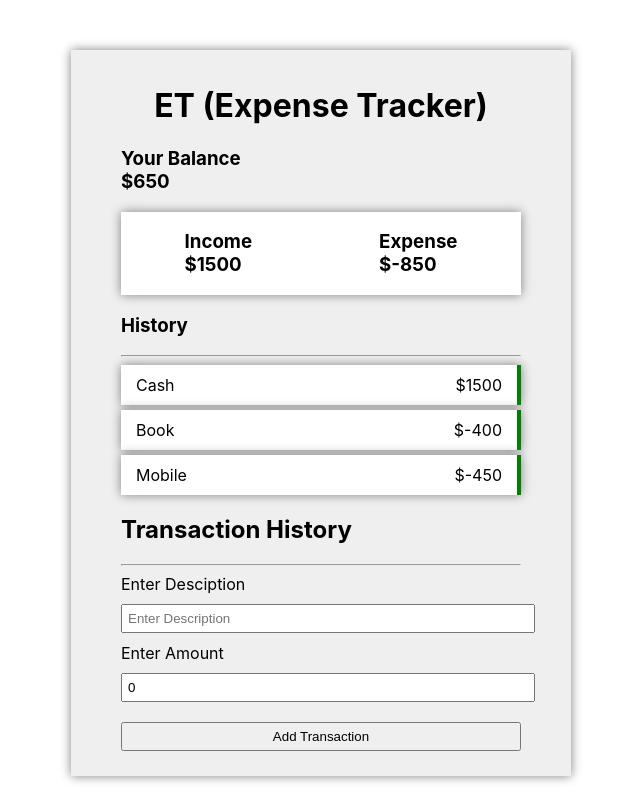
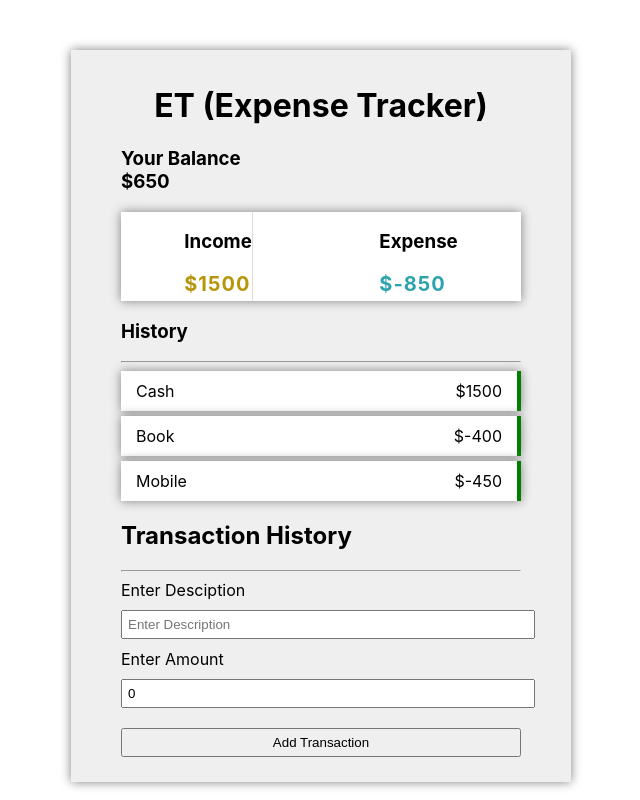
Before and after one commit to billal-ayyoob/expense-tracker, a React (Create React App) app: page / in a window 1280 px wide. Shown: the whole page, without its empty margins (319-959 px from the left). Built offline with nearby package versions, Linux system fonts and the light colour scheme.

Commit message:
Minor updates in design

```diff
--- a/src/App.css
+++ b/src/App.css
@@ -37,3 +37,23 @@
   margin: 10px 0;
   padding: 5px 5px;
 }
+
+.money.plus {
+  color: #b6960a;
+  font-weight: 700;
+}
+
+.money {
+  font-size: 20px;
+  letter-spacing: 1px;
+  margin: 5px 0;
+}
+
+.money.minus {
+  color: #2da3ad;
+  font-weight: 700;
+}
+
+.inc-exp-container>div:first-of-type {
+  border-right: 1px solid #dedede;
+}
--- a/src/Child.js
+++ b/src/Child.js
@@ -45,8 +45,14 @@ function Child() {
             <h3>Your Balance <br /> ${getIncome() + getExpense()} </h3>
 
             <div className="inc-exp-container">
-                <h3>Income <br/> ${getIncome()}</h3>
-                <h3>Expense <br /> ${getExpense()}</h3>
+                <div>
+                    <h3>Income</h3>
+                    <p className="money plus">${getIncome()}</p>
+                </div>
+                <div>
+                    <h3>Expense</h3>
+                    <p className="money minus">${getExpense()}</p>
+                </div>
             </div>
 
             <h3>History</h3>
```
